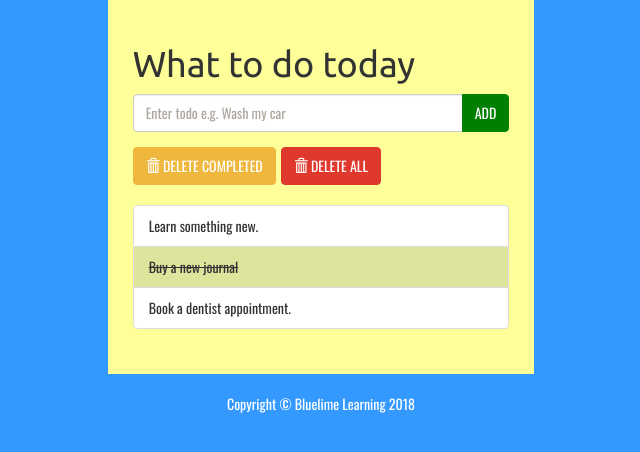
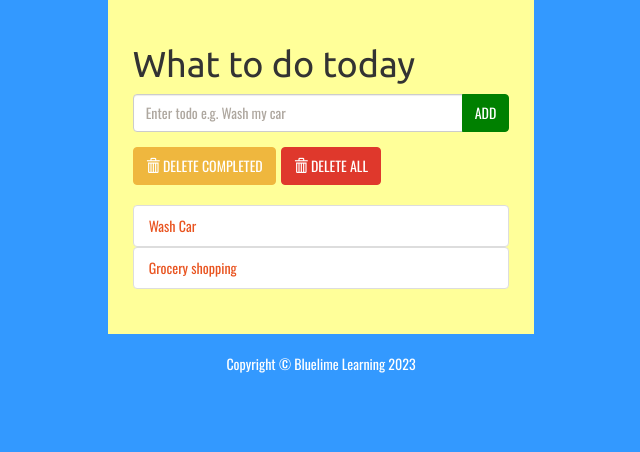
Before and after one commit to Gospel-Columbus/todoapp, a Django app: page / in a window 1280 px wide. Shown: the part 129-581 px from the top of the page, without its empty margins (319-959 px from the left). Run offline with Django 4.2, Linux system fonts and the light colour scheme; data comes from the database, SQL or seed files in the repository; some libraries are stand-ins or nearby versions.

Commit message:
Displaying database items

```diff
--- a/todolist/templates/todolist/index.html
+++ b/todolist/templates/todolist/index.html
@@ -49,18 +49,23 @@
 							</div>
 						</div>
 					</div>
+                    <!-- setting background color for completed items-->
+					<ul class="list-group t20">
+						{% for todolist in todo_items %}
+						    {% if todolist.completed %}
+						<li class="list-group-item todo-completed">{{todolist.text}}</li>
+						{% else %}
+						<a href="#"><li class="list-group-item ">{{todolist.text}}</li></a>
+						{% endif %}
+						{% endfor %}
 
-					<ul class="list-group t20">
-						<li class="list-group-item">Learn something new.</li>
-						<li class="list-group-item todo-completed">Buy a new journal</li>
-						<li class="list-group-item">Book a dentist appointment.</li>
 					</ul>
 				</div>
 			</div>
 			<footer>
 				<div class="row pad">
 					<div class="col-lg-12 text-center">
-						Copyright &copy; Bluelime Learning 2018
+						Copyright &copy; Bluelime Learning 2023
 					</div>
 				</div>
 			</footer>
--- a/todolist/views.py
+++ b/todolist/views.py
@@ -1,6 +1,10 @@
 from django.shortcuts import render
+
+from .models import Todolist
 
 # Create your views here.
 
 def index(request):
-    return render(request,'todolist/index.html')
+    todo_items = Todolist.objects.order_by('id')
+    context = {'todo_items' : todo_items}
+    return render(request,'todolist/index.html', context)
```
